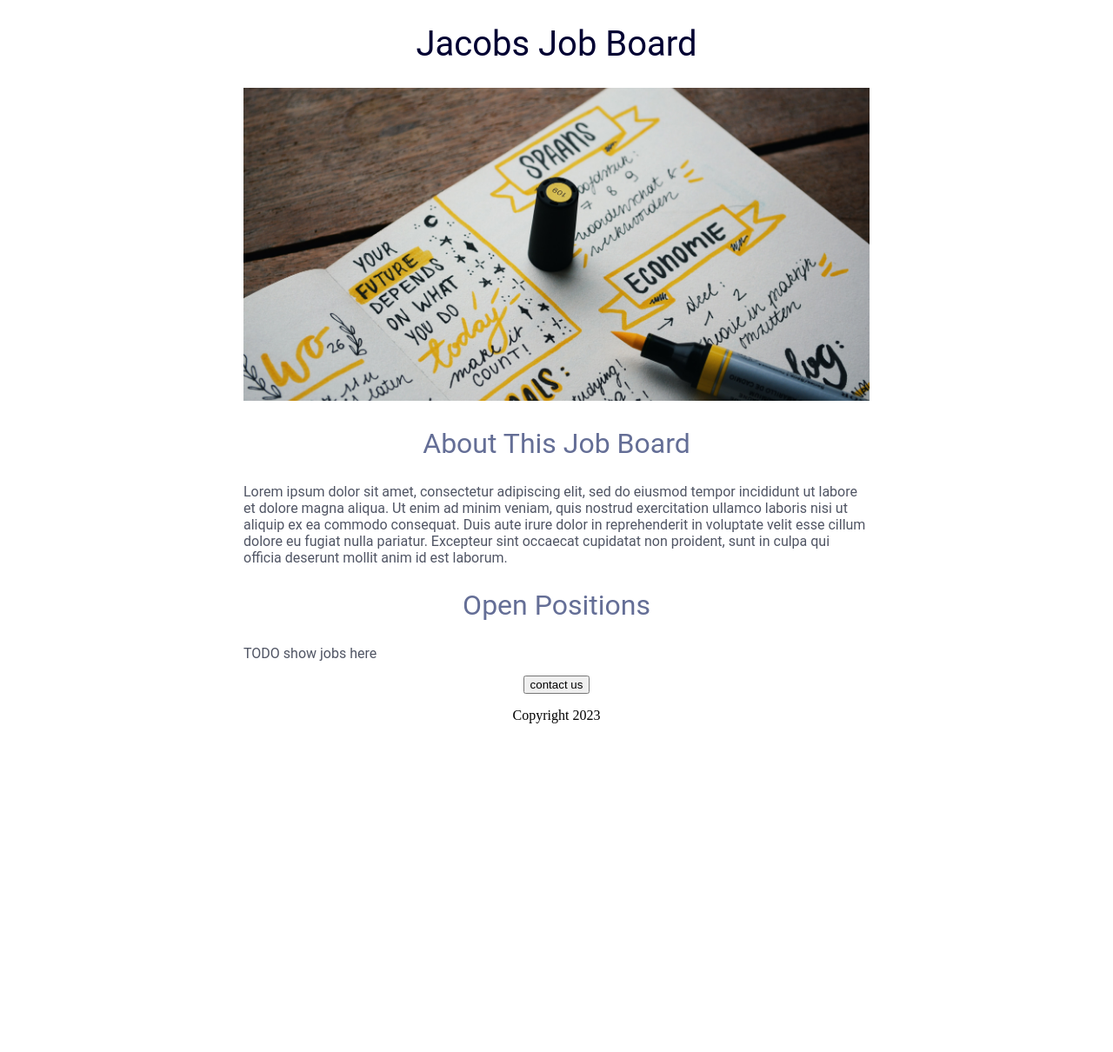
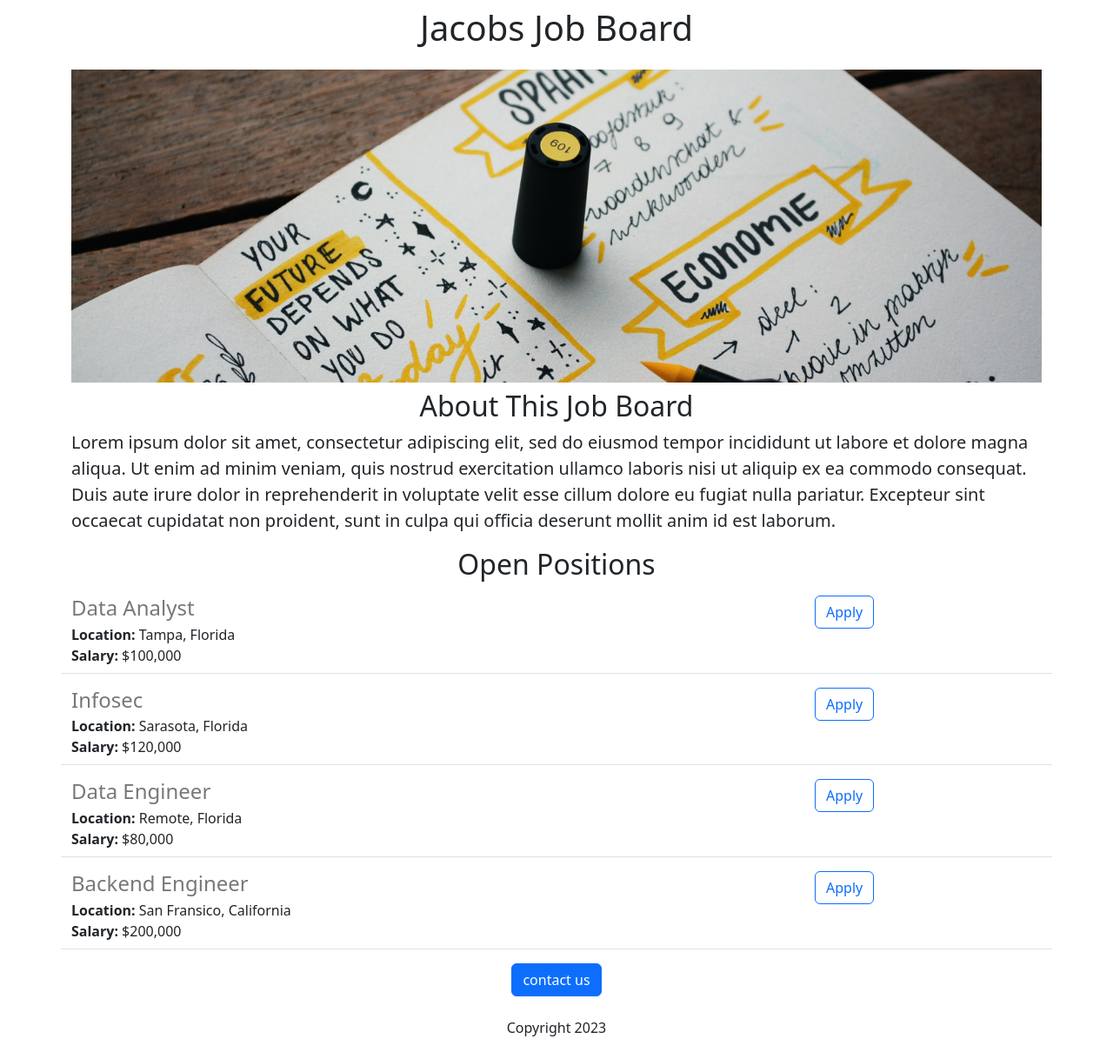
Before and after one commit to FlashedFish/jobboard-v2, a Flask app: page / in a window 1280 px wide. Shown: the whole page at 87% size. Before the commit the page ends 832 px from the top, so only its background shows below. Run offline with Flask 2, Linux system fonts and the light colour scheme.

Commit message:
added dynamic data and apiu route

```diff
--- a/app.py
+++ b/app.py
@@ -1,10 +1,41 @@
-from flask import Flask, render_template
+from flask import Flask, render_template,jsonify
 
 app = Flask(__name__)
 
+JOBS=[
+  {
+    'id': 1,
+    'title': 'Data Analyst',
+    'location': 'Tampa, Florida',
+    'salary': '$100,000'
+  },
+  {
+    'id': 2,
+    'title': 'Infosec',
+    'location': 'Sarasota, Florida',
+    'salary': '$120,000'
+  },
+  {
+    'id': 3,
+    'title': 'Data Engineer',
+    'location': 'Remote, Florida',
+    'salary': '$80,000'
+  },
+  {
+    'id': 4,
+    'title': 'Backend Engineer',
+    'location': 'San Fransico, California',
+    'salary': '$200,000'
+  }
+
+]
+
 @app.route("/")
 def hello_world():
-  return render_template('home.html')
+  return render_template('home.html',jobs=JOBS,company_name="Jacobs")
+@app.route("/api/jobs")
+def list_jobs():
+  return jsonify(JOBS)
 
 print(__name__)
 if __name__== "__main__":
--- a/templates/home.html
+++ b/templates/home.html
@@ -1,51 +1,38 @@
 <!DOCTYPE html>
 <html>
   <head>
-    <title> Jacobs Job Board</title>
+    <meta charset="utf-8">
+    <meta name="viewport" content="width=device-width, initial-scale=1">
+    <title > {{company_name}} Job Board</title>
     <link rel="icon" type="image/x-icon" href="https://jovian-careers-website.jacobg12.repl.co/static/favicon.png">
+    <link href="https://cdn.jsdelivr.net/npm/bootstrap@5.2.3/dist/css/bootstrap.min.css" rel="stylesheet" integrity="sha384-rbsA2VBKQhggwzxH7pPCaAqO46MgnOM80zW1RWuH61DGLwZJEdK2Kadq2F9CUG65" crossorigin="anonymous">
     <style>
-      h1{
-        font-size: 40px;
-        font-family: Roboto;
-        font-weight: normal;
-        color: rgb(0,0,50);
-        text-align: center;
-      }
       #banner{
-        width: 100%;
-        height: 360px;
-        object-fit: cover;
-      }
-      h2{
-        font-family: Roboto;
-        font-size: 32px;
-        color: rgb(100,110,150);
-        text-align: center;
-        font-weight: normal;
-      }
-      .bodytext{
-        font-family: Roboto;
-        color: rgb(80 ,85,100);
-      }
-      #container{
-        max-width: 720px;
-        margin:0 auto 0 auto;
+        height:  360px;
+        width:  100%;
+        object-fit:cover;
       }
     </style>
   </head>
   <body>
-      <div id="container">
-      <h1> Jacobs Job Board </h1>
-      <img id="banner" src="https://jovian-careers-website.jacobg12.repl.co/static/banner.jpg">
-      <h2> About This Job Board</h2>
-      <p class="bodytext">
+      <div class= "container">
+      <h1 class="text-center mt-2 mb-4"> Jacobs Job Board </h1>
+      <img class="img-fluid" id="banner" src="https://jovian-careers-website.jacobg12.repl.co/static/banner.jpg">
+      <h2 class="text-center mt-2"> About This Job Board</h2>
+      <p class="lead">
         Lorem ipsum dolor sit amet, consectetur adipiscing elit, sed do eiusmod tempor incididunt ut labore et dolore magna aliqua. Ut enim ad minim veniam, quis nostrud exercitation ullamco laboris nisi ut aliquip ex ea commodo consequat. Duis aute irure dolor in reprehenderit in voluptate velit esse cillum dolore eu fugiat nulla pariatur. Excepteur sint occaecat cupidatat non proident, sunt in culpa qui officia deserunt mollit anim id est laborum.
       </p>
-      <h2>Open Positions</h2>
-      <p class="bodytext">TODO show jobs here</p>
-        <div style="text-align:center;">
-      <button>contact us</button>
-          <p>Copyright 2023</p>
+      <h2 class="text-center mt-2">Open Positions</h2>
+      <p>
+        <div>
+        {% for job in jobs %}
+          {%include 'jobitem.html' %}
+        {% endfor %}
+        </div>
+      </p>
+        <div class="text-center">
+      <button class="btn btn-primary btn-large">contact us</button>
+          <p class="mt-4">Copyright 2023</p>
           </div>
         </div>
   </body>
--- /dev/null
+++ b/templates/jobitem.html
@@ -0,0 +1,18 @@
+<div class="border-bottom row" style="margin-bottom:16px;padding-bottom:8px">
+  <div class="col-9">
+  <h4 style="color:rgb(120,120,120); margin-bottom:4px;">
+      {{job['title']}}
+  </h4>
+  <div>
+    <b>Location:</b> {{job['location']}}
+  </div>
+    {% if 'salary' in job %}
+  <div>
+    <b>Salary:</b> {{job['salary']}}
+  </div>
+    {% endif %}
+  </div>
+<div class="col-3">
+  <button type="button" class="btn btn-outline-primary">Apply</button>
+</div>
+</div>
```
